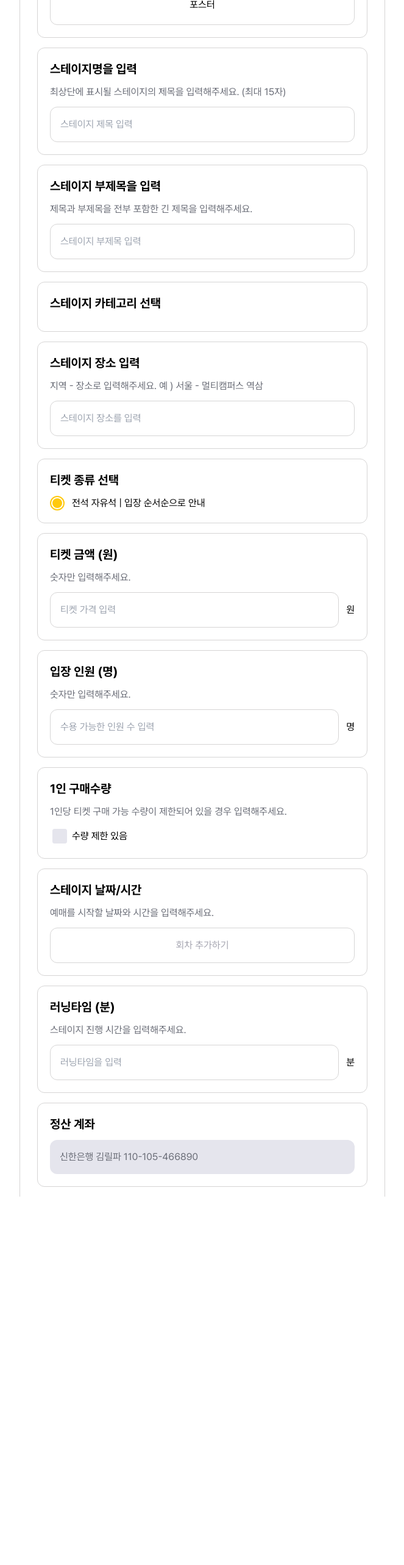
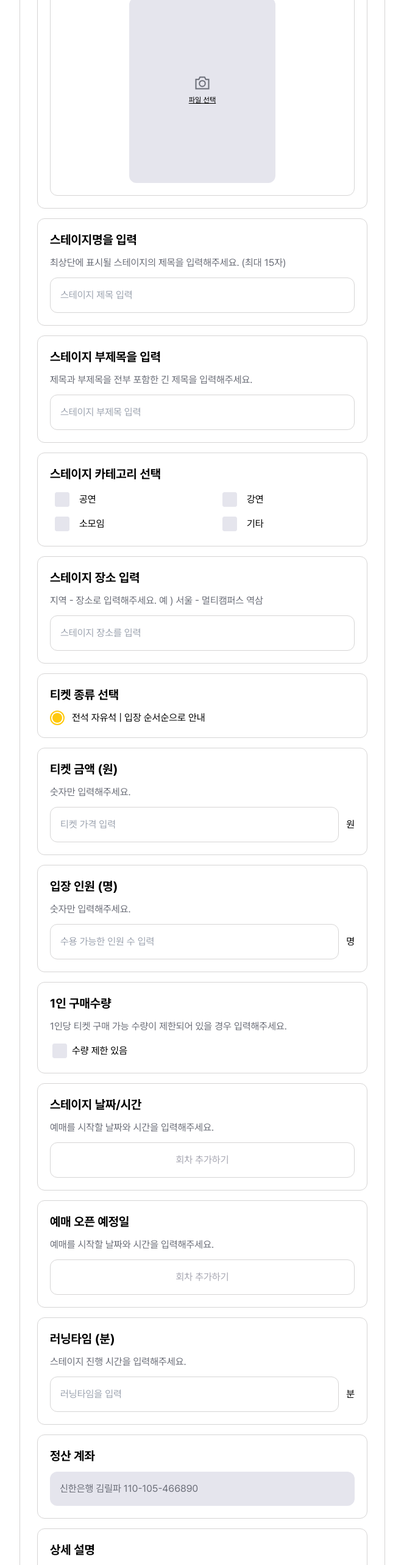
Before and after one commit to 809bakery/SCON-Frontend, a Next.js app: page /oven/1/stage/new in a window 1280 px wide. Shown: the part 234-2800 px from the top of the page at 61% size, without its empty margins (308-971 px from the left). Before the commit the page ends 2196 px from the top, so only its background shows below. Built offline with nearby package versions, Linux system fonts and the light colour scheme.

Commit message:
feat: 스테이지 등록 기능 구현

```diff
--- a/package.json
+++ b/package.json
@@ -23,6 +23,7 @@
     "react-dom": "^18",
     "react-hot-toast": "^2.4.1",
     "react-qr-code": "^2.0.15",
+    "react-quill": "^2.0.0",
     "zustand": "^4.5.4"
   },
   "devDependencies": {
--- a/src/app/oven/[name]/stage/new/page.tsx
+++ b/src/app/oven/[name]/stage/new/page.tsx
@@ -1,5 +1,8 @@
 'use client'
 
+import dynamic from 'next/dynamic'
+import Image, { StaticImageData } from 'next/image'
+import { useRouter } from 'next/navigation'
 import { useState } from 'react'
 import toast from 'react-hot-toast'
 
@@ -7,6 +10,10 @@ import OvenManageCalendar from '@/features/oven/components/manage/stage/calendar
 import OvenManageCard from '@/features/oven/components/manage/stage/card/index.tsx'
 import SquareFillSVG from '@/static/svg/square-fill-icon.svg'
 import SquareUnfillSVG from '@/static/svg/square-unfill-icon.svg'
+import 'react-quill/dist/quill.snow.css'
+import CameraSVG from '@/static/svg/stage/stage-camera-icon.svg'
+
+const ReactQuill = dynamic(() => import('react-quill'), { ssr: false })
 
 interface EpsiodeType {
   episodeNumber: number
@@ -15,14 +22,16 @@ interface EpsiodeType {
 }
 
 function OvenNewStagePage() {
+  const router = useRouter()
   const [stageName, setStageName] = useState<string>('')
   const [stageSubName, setStageSubName] = useState<string>('')
-  // const [category, setCategory] = useState<boolean[]>([
-  //   false,
-  //   false,
-  //   false,
-  //   false,
-  // ])
+  const [profile, setProfile] = useState<string | StaticImageData>('')
+  const [category, setCategory] = useState<boolean[]>([
+    false,
+    false,
+    false,
+    false,
+  ])
   const [cost, setCost] = useState<number>(0)
   const [location, setLocation] = useState<string>('')
   const [headCount, setHeadCount] = useState<number>(0)
@@ -34,7 +43,65 @@ function OvenNewStagePage() {
 
   const [episodes, setEpisodes] = useState<EpsiodeType[]>([])
 
-  // const addEpisode = () => {}
+  const [detail, setDetail] = useState('')
+
+  const submitForm = () => {
+    if (
+      !stageName ||
+      !stageSubName ||
+      !profile ||
+      !location ||
+      !cost ||
+      !headCount ||
+      !runningTime ||
+      !detail ||
+      checkEpsiodes
+    ) {
+      toast.error('미작성 항목이 있습니다.')
+      return
+    }
+
+    const confirm = window.confirm(
+      '한 번 등록 후에는 수정이 어렵습니다.\n정말 이 내용으로 등록하시겠습니까?',
+    )
+
+    if (confirm) {
+      router.back()
+    }
+  }
+
+  const checkEpsiodes = episodes.some(
+    (episode) => episode.time === '' || episode.reserveTime === '',
+  )
+
+  const handleCategory = (index: number) => {
+    setCategory((prev) => {
+      const newCategory = [...prev]
+      newCategory[index] = !newCategory[index]
+      return newCategory
+    })
+  }
+
+  const handleProfileImage = (e: React.ChangeEvent<HTMLInputElement>) => {
+    const {
+      target: { files },
+    } = e
+
+    if (files?.length === 0) {
+      return
+    }
+
+    const file = files?.[0]
+    const fileReader = new FileReader()
+    fileReader.readAsDataURL(file as Blob)
+    fileReader.onloadend = (finishedEvent) => {
+      const {
+        currentTarget: { result },
+        // eslint-disable-next-line @typescript-eslint/no-explicit-any
+      }: any = finishedEvent
+      setProfile(result)
+    }
+  }
 
   const handleRunningTime = (e: React.ChangeEvent<HTMLInputElement>) => {
     const { value } = e.target
@@ -86,7 +153,33 @@ function OvenNewStagePage() {
           <span>일반 포스터 규격(A2,A4)사이즈 등록을 권장드립니다.</span>
         </div>
         <div className="py-5 border border-border rounded-xl flex items-center justify-center">
-          포스터
+          <label
+            htmlFor="oven-profile-file"
+            className="cursor-pointer max-h-[21.25rem] w-60 flex items-center justify-center"
+          >
+            {profile === '' ? (
+              <div className="w-full flex flex-col gap-y-2 items-center py-32 bg-[#E5E5ED]  rounded-xl">
+                <CameraSVG className="w-6 h-6" />
+                <span className="text-xs underline">파일 선택</span>
+              </div>
+            ) : (
+              <Image
+                src={profile}
+                alt="stage-profile"
+                width={240}
+                height={340}
+                className="w-52 h-52 rounded-xl"
+              />
+            )}
+          </label>
+          <input
+            type="file"
+            name="oven-profile-file"
+            id="oven-profile-file"
+            accept="image/*"
+            className="hidden"
+            onChange={handleProfileImage}
+          />
         </div>
       </OvenManageCard>
 
@@ -123,7 +216,30 @@ function OvenNewStagePage() {
       <OvenManageCard className="p-5 flex flex-col gap-y-3">
         <h3 className="text-xl font-bold">스테이지 카테고리 선택</h3>
 
-        <div />
+        <div className="flex flex-wrap justify-between items-center gap-y-2">
+          {category.map((item, index) => (
+            <button
+              type="button"
+              // eslint-disable-next-line react/no-array-index-key
+              key={`stage-category-${index}`}
+              id={`stage-category-${index}`}
+              onClick={() => handleCategory(index)}
+              className="w-[45%] py-1 px-2 flex-shrink-0 flex items-center gap-x-4"
+            >
+              {item ? (
+                <SquareFillSVG className="w-6 h-6" />
+              ) : (
+                <SquareUnfillSVG className="w-6 h-6" />
+              )}
+              <label htmlFor={`stage-category-${index}`}>
+                {index === 0 && '공연'}
+                {index === 1 && '강연'}
+                {index === 2 && '소모임'}
+                {index === 3 && '기타'}
+              </label>
+            </button>
+          ))}
+        </div>
       </OvenManageCard>
 
       <OvenManageCard className="p-5 flex flex-col gap-y-3">
@@ -234,6 +350,17 @@ function OvenNewStagePage() {
         />
       </OvenManageCard>
       {/* 예매오픈 */}
+      <OvenManageCard className="p-5 flex flex-col gap-y-3">
+        <h3 className="text-xl font-bold">예매 오픈 예정일</h3>
+        <span className="text-disabled">
+          예매를 시작할 날짜와 시간을 입력해주세요.
+        </span>
+        <OvenManageCalendar
+          epsiodes={episodes}
+          setEpisodes={setEpisodes}
+          isReserve
+        />
+      </OvenManageCard>
       {/* 러닝타임 */}
       <OvenManageCard className="p-5 flex flex-col gap-y-3">
         <h3 className="text-xl font-bold">러닝타임 (분)</h3>
@@ -260,6 +387,33 @@ function OvenNewStagePage() {
         </div>
       </OvenManageCard>
       {/* 상세설명 */}
+      <OvenManageCard className="h-[30rem] p-5 flex flex-col gap-y-3">
+        <h3 className="text-xl font-bold">상세 설명</h3>
+        <ReactQuill
+          theme="snow"
+          style={{ height: '18.75rem' }}
+          modules={{
+            toolbar: [
+              [{ header: [1, 2, false] }],
+              ['bold', 'italic', 'underline', 'strike', 'blockquote'],
+              [{ list: 'ordered' }, { list: 'bullet' }],
+              ['link', 'image'],
+              ['clean'],
+            ],
+          }}
+          value={detail}
+          onChange={setDetail}
+        />
+      </OvenManageCard>
+
+      <button
+        className="p-5 flex items-center justify-center text-2xl bg-primary rounded-xl"
+        type="button"
+        onClick={submitForm}
+      >
+        등록하기
+      </button>
+      {detail}
     </div>
   )
 }
--- a/src/features/oven/components/manage/stage/calendar/index.tsx
+++ b/src/features/oven/components/manage/stage/calendar/index.tsx
@@ -1,4 +1,5 @@
-import { useState } from 'react'
+import { useEffect, useState } from 'react'
+import toast from 'react-hot-toast'
 
 interface OvenManageCalendarProps {
   epsiodes: EpsiodeType[]
@@ -22,6 +23,30 @@ function OvenManageCalendar(props: OvenManageCalendarProps) {
   const [time, setTime] = useState<string[]>([])
   const [min, setMin] = useState<string[]>([])
 
+  useEffect(() => {
+    if (!epsiodes.length) return
+
+    const newEpisodes = epsiodes.map((episode, index) => {
+      const dateForm = `${date[index]}T${time[index]}:${min[index]}:00`
+      if (!date[index] || !time[index] || !min[index]) {
+        return {
+          episodeNumber: episode.episodeNumber,
+          time: !isReserve ? '' : episode.time,
+          reserveTime: isReserve ? '' : episode.reserveTime,
+        }
+      }
+      return {
+        episodeNumber: episode.episodeNumber,
+        time: !isReserve ? dateForm : episode.time,
+        reserveTime: isReserve ? dateForm : episode.reserveTime,
+      }
+    })
+    console.log(newEpisodes)
+    setEpisodes(newEpisodes)
+
+    // eslint-disable-next-line react-hooks/exhaustive-deps
+  }, [date, time, min])
+
   const addEpisode = () => {
     setDate([...date, ''])
     setTime([...time, ''])
@@ -39,51 +64,84 @@ function OvenManageCalendar(props: OvenManageCalendarProps) {
     setEpisodes([...epsiodes, newEpisode])
   }
 
-  const handleMin = (
-    e: React.ChangeEvent<HTMLSelectElement>,
-    index: number,
-  ) => {
-    const { value } = e.target
-    const newMin = [...min]
-    newMin[index] = value
-    setMin(newMin)
-  }
-
-  //   const handleMinModal = (index: number) => {
-  //     const newMinDropdown = [...minDropdown]
-  //     newMinDropdown[index] = !newMinDropdown[index]
-  //     setMinDropdown(newMinDropdown)
-  //   }
   return (
     <div className="flex flex-col gap-y-4">
       {epsiodes.map((episode, index) => (
         <div
-          key={episode.time}
+          key={`${episode.episodeNumber}-${episode.time}`}
           className="flex items-center justify-between gap-x-3"
         >
           <input
             type="date"
             className="flex-1 p-4 border border-border rounded-xl focus:outline-none"
-            value={episode.time}
+            value={date[index] || ''}
+            onChange={(e) => {
+              const { value } = e.target
+
+              if (new Date(value) < new Date()) {
+                toast.error('지난 날짜는 선택할 수 없습니다.')
+                return
+              }
+              const newDate = [...date]
+              newDate[index] = value
+              setDate(newDate)
+            }}
           />
 
           {/* 시 */}
-          <div>
-            <button type="button">시</button>
-          </div>
+          <select
+            className="px-8 flex flex-col p-4 border border-border rounded-xl focus:outline-none appearance-none cursor-pointer"
+            value={time[index] || ''}
+            onChange={(e) => {
+              const { value } = e.target
+              const newTime = [...time]
+              newTime[index] = value
+              setTime(newTime)
+            }}
+          >
+            <option value="">시간</option>
+            <option value="00">00 시</option>
+            <option value="01">01 시</option>
+            <option value="02">02 시</option>
+            <option value="03">03 시</option>
+            <option value="04">04 시</option>
+            <option value="05">05 시</option>
+            <option value="06">06 시</option>
+            <option value="07">07 시</option>
+            <option value="08">08 시</option>
+            <option value="09">09 시</option>
+            <option value="10">10 시</option>
+            <option value="11">11 시</option>
+            <option value="12">12 시</option>
+            <option value="13">13 시</option>
+            <option value="14">14 시</option>
+            <option value="15">15 시</option>
+            <option value="16">16 시</option>
+            <option value="17">17 시</option>
+            <option value="18">18 시</option>
+            <option value="19">19 시</option>
+            <option value="20">20 시</option>
+            <option value="21">21 시</option>
+            <option value="22">22 시</option>
+            <option value="23">23 시</option>
+          </select>
 
           {/* 분 */}
           <select
-            className="flex flex-col p-4 border border-border rounded-xl focus:outline-none appearance-none cursor-pointer"
-            value={min[index]}
-            onChange={(e) => handleMin(e, index)}
+            className="px-8 flex flex-col p-4 border border-border rounded-xl focus:outline-none appearance-none cursor-pointer"
+            value={min[index] || ''}
+            onChange={(e) => {
+              const { value } = e.target
+              const newMin = [...min]
+              newMin[index] = value
+              setMin(newMin)
+            }}
           >
-            <option value="00" selected>
-              00분
-            </option>
-            <option value="15">15분</option>
-            <option value="30">30분</option>
-            <option value="45">45분</option>
+            <option value="">분</option>
+            <option value="00">00 분</option>
+            <option value="15">15 분</option>
+            <option value="30">30 분</option>
+            <option value="45">45 분</option>
           </select>
         </div>
       ))}
```
Also changed, not shown: public/sw.js, src/static/svg/stage/stage-camera-icon.svg (added), 1 other file (tests, documents, lock files or other folders).
